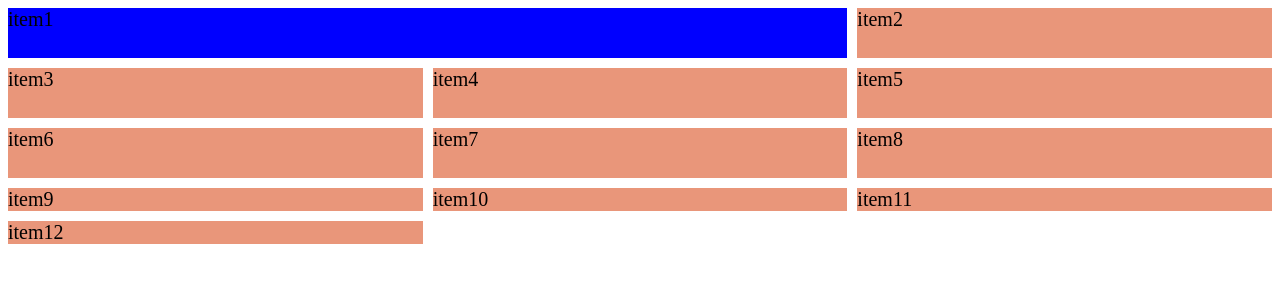
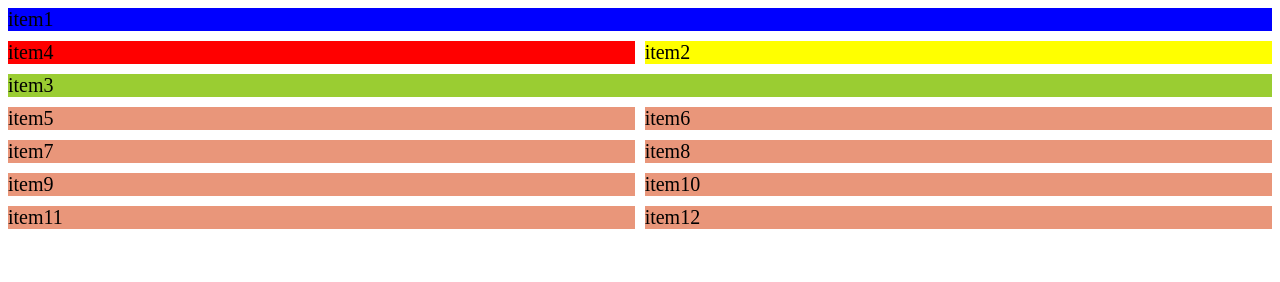
Before and after one commit to To-Ko5/grid-layouts, a website: page three.html in a window 1280 px wide. Drawn offline with nearby package versions, Linux system fonts and the light colour scheme; files that its build step writes are made by us from their sources.

Commit message:
grid Items & accessibility

```diff
--- a/src/scss/style_three.scss
+++ b/src/scss/style_three.scss
@@ -49,8 +49,10 @@
 
 .container {
   display: grid;
-  grid-template-columns: [col-1]1fr [col-2]1fr [col-3] 1fr[col-4];
-  grid-template-rows: 50px 50px 50px;
+  grid-template-areas:
+    "header header"
+    "sidebar main"
+    "footer footer";
   grid-gap: 10px;
 }
 
@@ -61,5 +63,21 @@
 
 .item-1 {
   background-color: blue;
-  grid-column: col-1 / col-3;
+  grid-area: header;
 }
+
+.item-2 {
+  background-color: yellow;
+  grid-area: main;
+  grid-template-rows: 500px;
+}
+
+.item-3 {
+  background-color: yellowgreen;
+  grid-area: footer;
+}
+
+.item-4 {
+  background-color: red;
+  grid-area: sidebar;
+}
```
